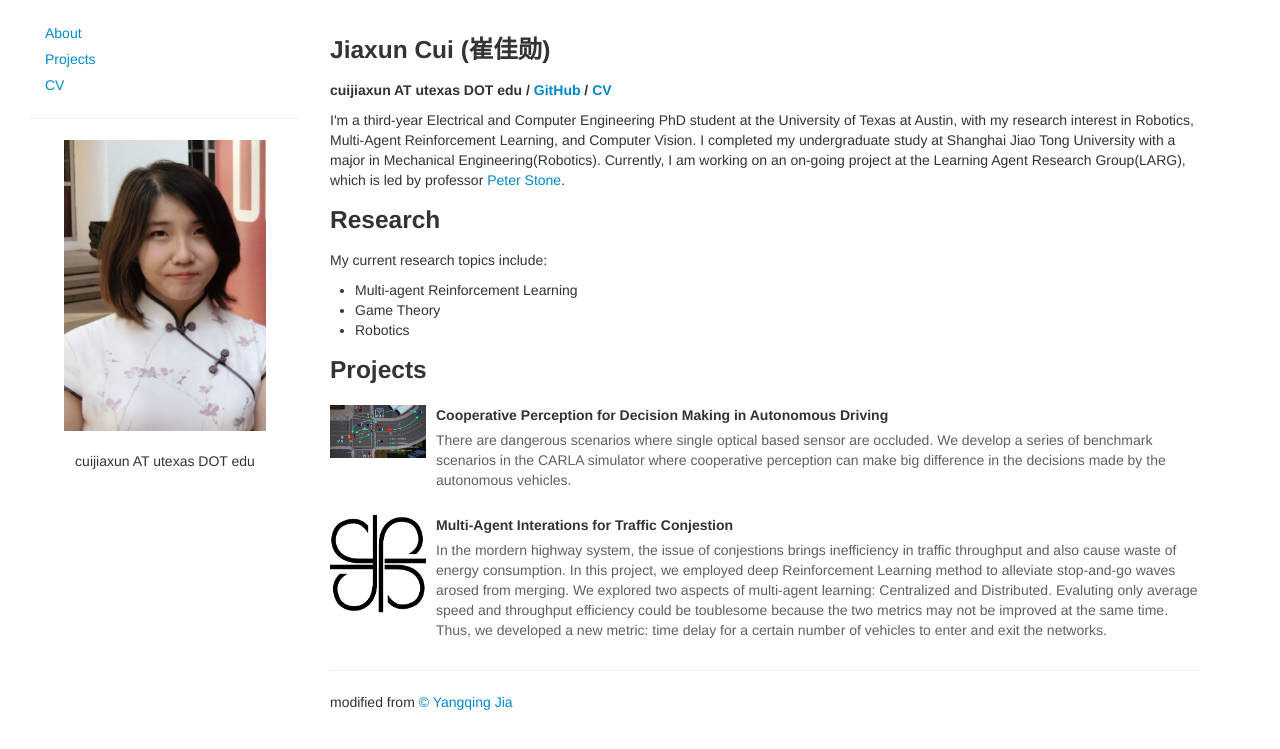
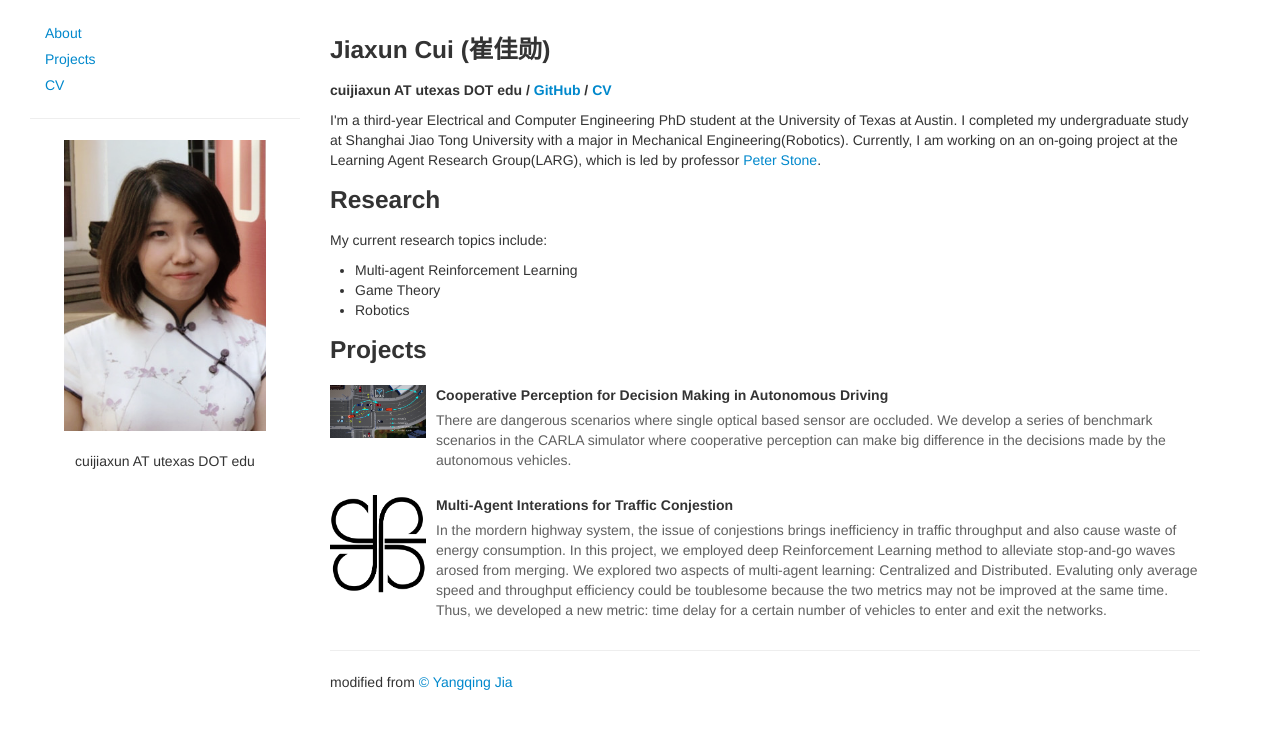
Before and after one commit to cuijiaxun/cuijiaxun.github.io, a Jekyll site: the page index.html, which Jekyll copies as it is, in a window 1280 px wide. Shown: the top 749 px of the page. Built offline with Jekyll 4.4.1, drawn with Linux system fonts in a browser that asks for light colours.

Commit message:
introduction

```diff
--- a/index.html
+++ b/index.html
@@ -79,7 +79,7 @@
                 <img class="media-object" src="assets_files/me2.png" width="96px" style="margin: 0px 10px">
             </a>
             <p>
-                I'm a third-year Electrical and Computer Engineering PhD student at the University of Texas at Austin, with my research interest in Robotics, Multi-Agent Reinforcement Learning, and Computer Vision. I completed my undergraduate study at Shanghai Jiao Tong University with a major in Mechanical Engineering(Robotics).
+                I'm a third-year Electrical and Computer Engineering PhD student at the University of Texas at Austin. I completed my undergraduate study at Shanghai Jiao Tong University with a major in Mechanical Engineering(Robotics).
                 Currently, I am working on an on-going project at the Learning Agent Research Group(LARG), which is led by professor <a target="_blank" href="https://www.cs.utexas.edu/~pstone/">Peter Stone</a>.
             </p>
             <!--
```
